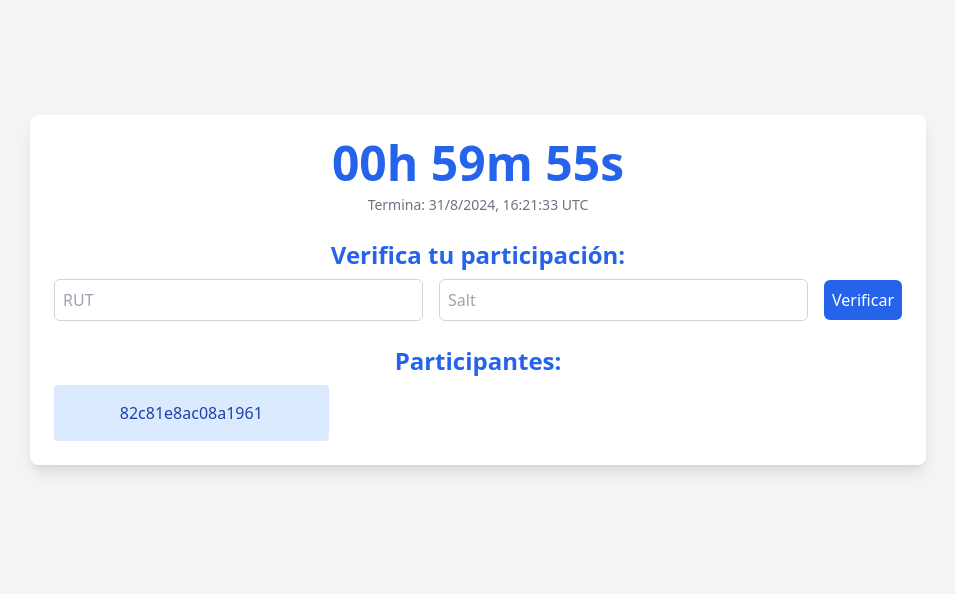
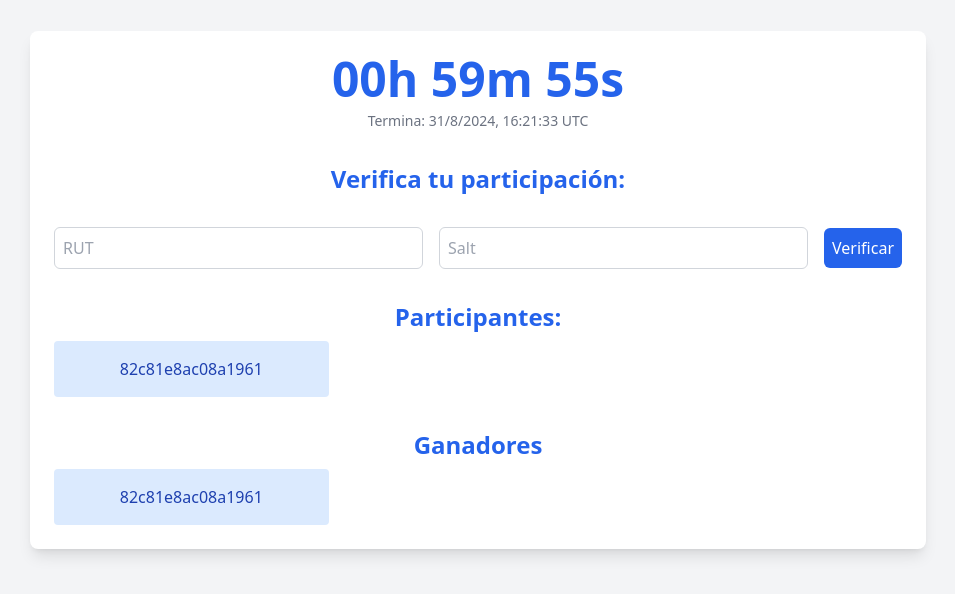
Before and after one commit to dariasc/random-monkeys, a SvelteKit app: page /lottery/1 in a window 1280 px wide. Shown: the part 110-704 px from the top of the page, without its empty margins (162-1117 px from the left). Built offline with nearby package versions, Linux system fonts and the light colour scheme.

Commit message:
feat: show winners in public view

```diff
--- a/src/routes/lottery/[id]/+page.server.ts
+++ b/src/routes/lottery/[id]/+page.server.ts
@@ -1,3 +1,4 @@
+import { chooseHashes } from '$lib/crypto';
 import type { PageServerLoad } from './$types'
 
 export const load: PageServerLoad = ({ params }) => {
@@ -13,8 +14,16 @@ export const load: PageServerLoad = ({ params }) => {
 			hash: random256BitsHexadecimal()
 		});
 	}
+
+    const winners = chooseHashes(
+        "dfee0a3fcc04f7acd0e867af6fd43b48a9a9a5074782b20aa70f2fb947f60ec872d6ad6aa109f12d3f92b8fedf56ca394100bd82950ea441e8d9676b186af729",
+        hashes.map((elem) => elem.hash),
+        2
+    ).map((hash) => ({hash}))
+
     return {
         hashes: hashes,
+        winners: Math.random() < 0.5 ? winners : [],
         countdownDate: new Date().getTime() + (Number(params.id) * 60 * 60 * 1000),
     }
 }
--- a/src/routes/lottery/[id]/+page.svelte
+++ b/src/routes/lottery/[id]/+page.svelte
@@ -31,7 +31,7 @@
 </script>
 
 <main class="bg-gray-100 flex items-center justify-center min-h-screen py-8">
-	<div class="text-center p-6 bg-white shadow-lg max-w-4xl rounded-lg w-full">
+	<div class="text-center p-6 bg-white shadow-lg max-w-4xl rounded-lg w-full space-y-8">
 		{#if new Date(data.countdownDate).getTime() - Date.now()  > 0}
 			<CountDown countdownDate={data.countdownDate} />
 		{:else}
@@ -72,8 +72,17 @@
 			</p>
 		{/if}
 
-		<h2 class="text-2xl font-bold text-blue-600 mb-2">Participantes:</h2>
+		<div>
+			<h2 class="text-2xl font-bold text-blue-600 mb-2">Participantes:</h2>
+			<HashGrid hashes={data.hashes} />
+		</div>
 
-		<HashGrid hashes={data.hashes} />
+
+        {#if data.winners.length > 0}
+        <div>
+            <h2 class="text-2xl font-bold text-blue-600 mb-2">Ganadores</h2>
+            <HashGrid hashes={data.winners} />
+        </div>
+        {/if}
 	</div>
 </main>
```
